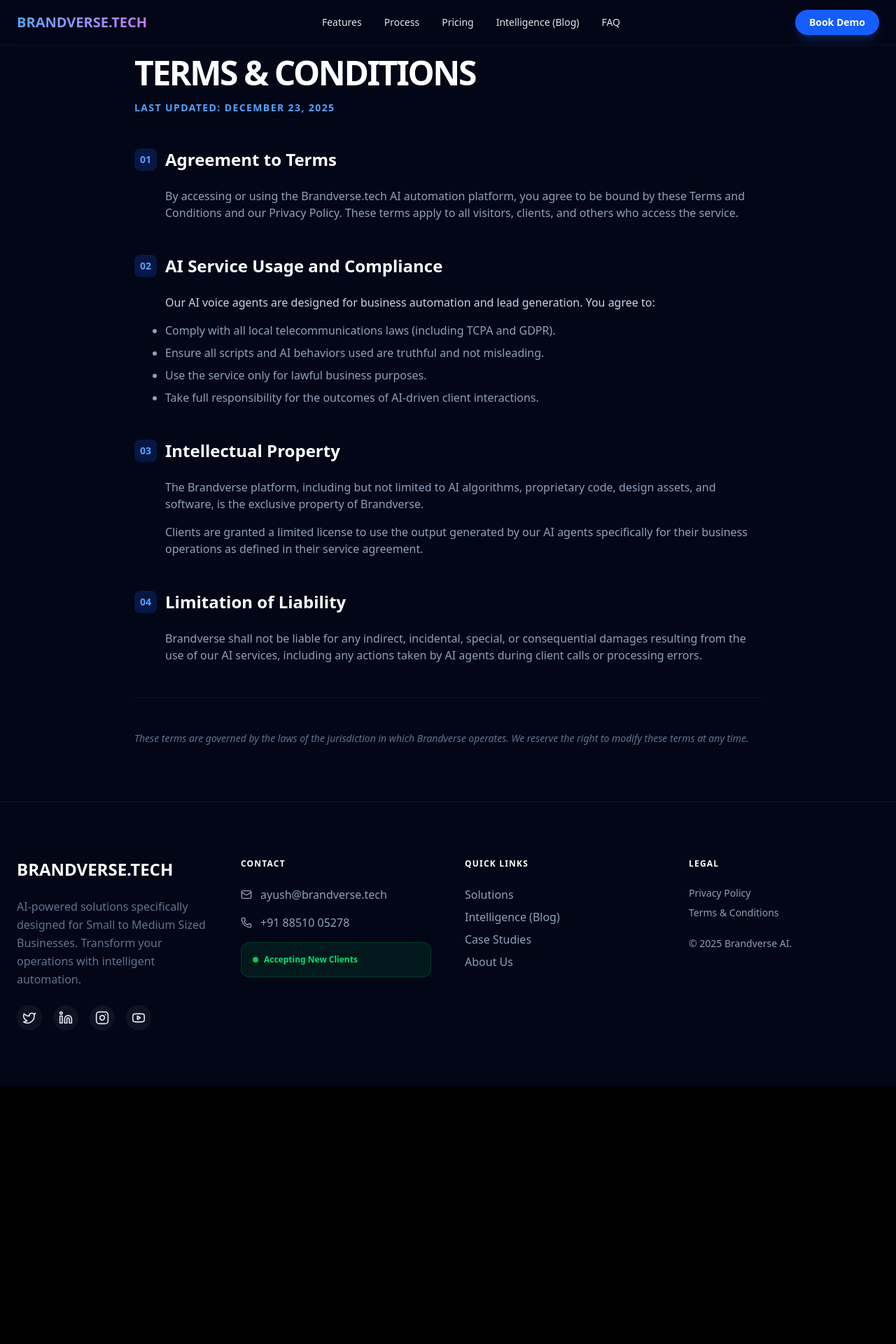
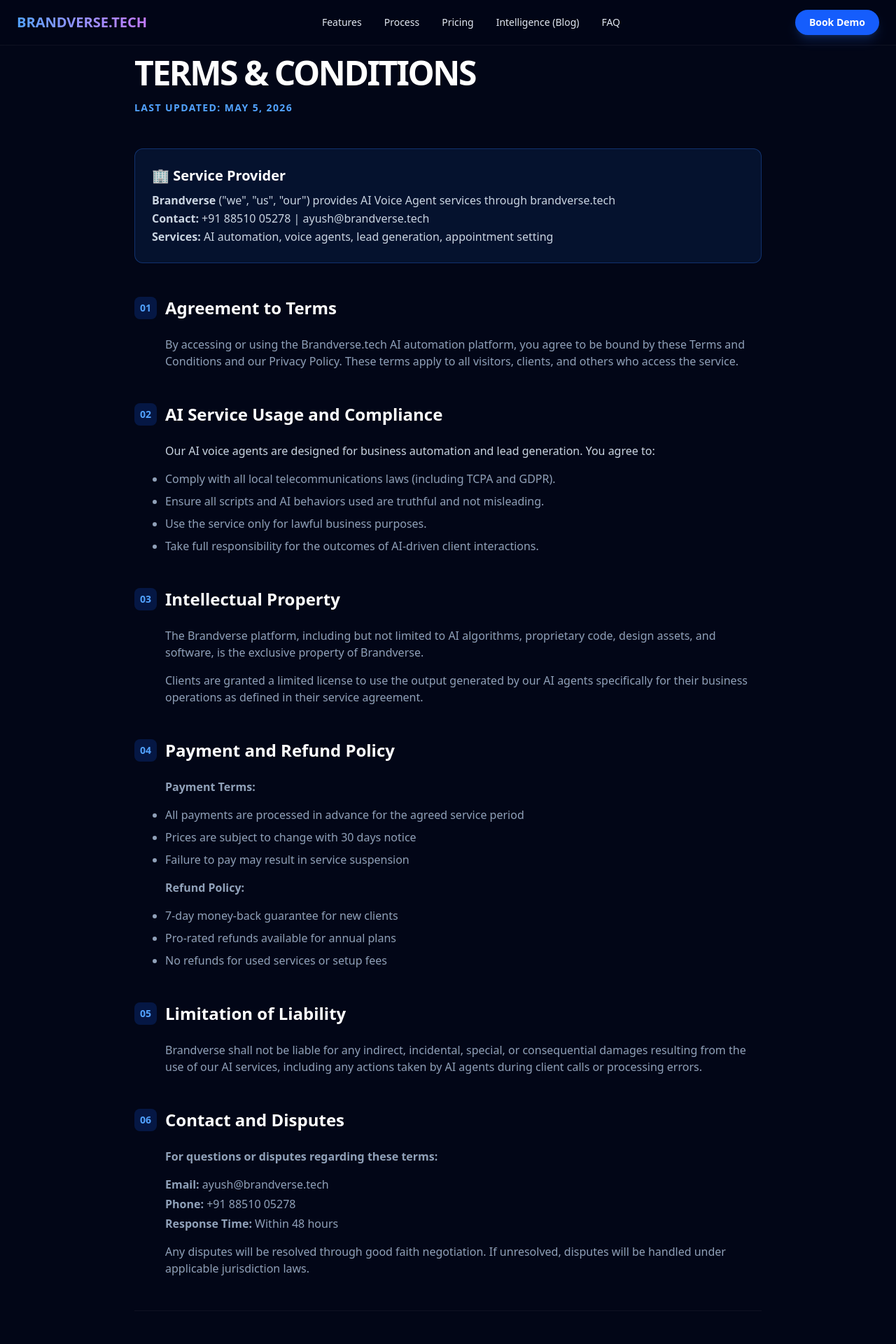
Before and after one commit to ayushsharmavlogs619-lang/brandverse, a Next.js app: page /terms in a window 1280 px wide. Shown: the top 1920 px of the page at 70% size. Before the commit the page ends 1552 px from the top, so only its background shows below. Built offline with nearby package versions, Linux system fonts and the light colour scheme; no server answers.

Commit message:
Update legal pages with GDPR compliance and business details

```diff
--- a/app/privacy/page.tsx
+++ b/app/privacy/page.tsx
@@ -9,7 +9,19 @@
             <div className="max-w-4xl mx-auto space-y-12">
                 <div className="space-y-4">
                     <h1 className="text-5xl font-black text-white tracking-tighter uppercase">Privacy Policy</h1>
-                    <p className="text-blue-400 font-bold uppercase tracking-widest text-sm">Last updated: December 23, 2025</p>
+                    <p className="text-blue-400 font-bold uppercase tracking-widest text-sm">Last updated: May 5, 2026</p>
+                </div>
+
+                <div className="bg-blue-500/10 border border-blue-500/30 p-6 rounded-xl">
+                    <h2 className="text-xl font-bold text-white mb-2 flex items-center gap-2">
+                        🏢 Business Information
+                    </h2>
+                    <p className="text-slate-300 leading-relaxed">
+                        <strong>Brandverse</strong> provides AI Voice Agent services and business automation solutions.<br />
+                        <strong>Website:</strong> brandverse.tech<br />
+                        <strong>Contact:</strong> +91 88510 05278 | ayush@brandverse.tech<br />
+                        <strong>Services:</strong> AI Voice Agents, Lead Automation, Appointment Setting, Customer Support Automation
+                    </p>
                 </div>
 
                 <div className="bg-red-500/10 border border-red-500/30 p-6 rounded-xl">
@@ -63,8 +75,43 @@
                     </div>
                 </section>
 
+                <section className="space-y-6">
+                    <h2 className="text-2xl font-bold text-white flex items-center gap-3">
+                        <span className="w-8 h-8 rounded-lg bg-blue-600/20 flex items-center justify-center text-blue-400 text-sm">04</span>
+                        GDPR Compliance
+                    </h2>
+                    <div className="pl-11 space-y-4 text-slate-400">
+                        <p><strong>Your Rights Under GDPR:</strong></p>
+                        <ul className="list-disc space-y-2">
+                            <li><strong>Access:</strong> Request a copy of your personal data</li>
+                            <li><strong>Rectification:</strong> Correct inaccurate personal data</li>
+                            <li><strong>Erasure:</strong> Request deletion of your personal data</li>
+                            <li><strong>Portability:</strong> Request transfer of your data</li>
+                            <li><strong>Objection:</strong> Object to processing of your data</li>
+                        </ul>
+                        <p>To exercise these rights, contact us at ayush@brandverse.tech or call +91 88510 05278</p>
+                    </div>
+                </section>
+
+                <section className="space-y-6">
+                    <h2 className="text-2xl font-bold text-white flex items-center gap-3">
+                        <span className="w-8 h-8 rounded-lg bg-blue-600/20 flex items-center justify-center text-blue-400 text-sm">05</span>
+                        Contact Information
+                    </h2>
+                    <div className="pl-11 space-y-4 text-slate-400">
+                        <p><strong>Data Protection Officer:</strong></p>
+                        <ul className="space-y-1">
+                            <li><strong>Email:</strong> ayush@brandverse.tech</li>
+                            <li><strong>Phone:</strong> +91 88510 05278</li>
+                            <li><strong>Website:</strong> brandverse.tech</li>
+                            <li><strong>Response Time:</strong> Within 48 hours for data protection requests</li>
+                        </ul>
+                    </div>
+                </section>
+
                 <section className="space-y-6 text-slate-400 border-t border-white/5 pt-12">
-                    <p>By using Brandverse, you acknowledge that you have read and understood this Privacy Policy. If you have any questions regarding your data, please contact us at <span className="text-blue-400">ayush@brandverse.tech</span>.</p>
+                    <p>By using Brandverse services, you acknowledge that you have read and understood this Privacy Policy. This policy is effective as of May 5, 2026 and will remain in effect until modified.</p>
+                    <p><strong>Last Updated:</strong> May 5, 2026</p>
                 </section>
             </div>
         </div>
--- a/app/terms/page.tsx
+++ b/app/terms/page.tsx
@@ -9,7 +9,18 @@
             <div className="max-w-4xl mx-auto space-y-12">
                 <div className="space-y-4">
                     <h1 className="text-5xl font-black text-white tracking-tighter uppercase">Terms & Conditions</h1>
-                    <p className="text-blue-400 font-bold uppercase tracking-widest text-sm">Last updated: December 23, 2025</p>
+                    <p className="text-blue-400 font-bold uppercase tracking-widest text-sm">Last updated: May 5, 2026</p>
+                </div>
+
+                <div className="bg-blue-500/10 border border-blue-500/30 p-6 rounded-xl">
+                    <h2 className="text-xl font-bold text-white mb-2 flex items-center gap-2">
+                        🏢 Service Provider
+                    </h2>
+                    <p className="text-slate-300 leading-relaxed">
+                        <strong>Brandverse</strong> ("we", "us", "our") provides AI Voice Agent services through brandverse.tech<br />
+                        <strong>Contact:</strong> +91 88510 05278 | ayush@brandverse.tech<br />
+                        <strong>Services:</strong> AI automation, voice agents, lead generation, appointment setting
+                    </p>
                 </div>
 
                 <section className="space-y-6">
@@ -52,6 +63,27 @@
                 <section className="space-y-6">
                     <h2 className="text-2xl font-bold text-white flex items-center gap-3">
                         <span className="w-8 h-8 rounded-lg bg-blue-600/20 flex items-center justify-center text-blue-400 text-sm">04</span>
+                        Payment and Refund Policy
+                    </h2>
+                    <div className="pl-11 space-y-4 text-slate-400">
+                        <p><strong>Payment Terms:</strong></p>
+                        <ul className="list-disc space-y-2">
+                            <li>All payments are processed in advance for the agreed service period</li>
+                            <li>Prices are subject to change with 30 days notice</li>
+                            <li>Failure to pay may result in service suspension</li>
+                        </ul>
+                        <p><strong>Refund Policy:</strong></p>
+                        <ul className="list-disc space-y-2">
+                            <li>7-day money-back guarantee for new clients</li>
+                            <li>Pro-rated refunds available for annual plans</li>
+                            <li>No refunds for used services or setup fees</li>
+                        </ul>
+                    </div>
+                </section>
+
+                <section className="space-y-6">
+                    <h2 className="text-2xl font-bold text-white flex items-center gap-3">
+                        <span className="w-8 h-8 rounded-lg bg-blue-600/20 flex items-center justify-center text-blue-400 text-sm">05</span>
                         Limitation of Liability
                     </h2>
                     <div className="pl-11 text-slate-400">
@@ -59,8 +91,24 @@
                     </div>
                 </section>
 
+                <section className="space-y-6">
+                    <h2 className="text-2xl font-bold text-white flex items-center gap-3">
+                        <span className="w-8 h-8 rounded-lg bg-blue-600/20 flex items-center justify-center text-blue-400 text-sm">06</span>
+                        Contact and Disputes
+                    </h2>
+                    <div className="pl-11 space-y-4 text-slate-400">
+                        <p><strong>For questions or disputes regarding these terms:</strong></p>
+                        <ul className="space-y-1">
+                            <li><strong>Email:</strong> ayush@brandverse.tech</li>
+                            <li><strong>Phone:</strong> +91 88510 05278</li>
+                            <li><strong>Response Time:</strong> Within 48 hours</li>
+                        </ul>
+                        <p>Any disputes will be resolved through good faith negotiation. If unresolved, disputes will be handled under applicable jurisdiction laws.</p>
+                    </div>
+                </section>
+
                 <section className="space-y-4 text-slate-500 text-sm italic border-t border-white/5 pt-12">
-                    <p>These terms are governed by the laws of the jurisdiction in which Brandverse operates. We reserve the right to modify these terms at any time.</p>
+                    <p>These terms are governed by the laws of India and were last updated on May 5, 2026. We reserve the right to modify these terms at any time with notice to clients.</p>
                 </section>
             </div>
         </div>
```
